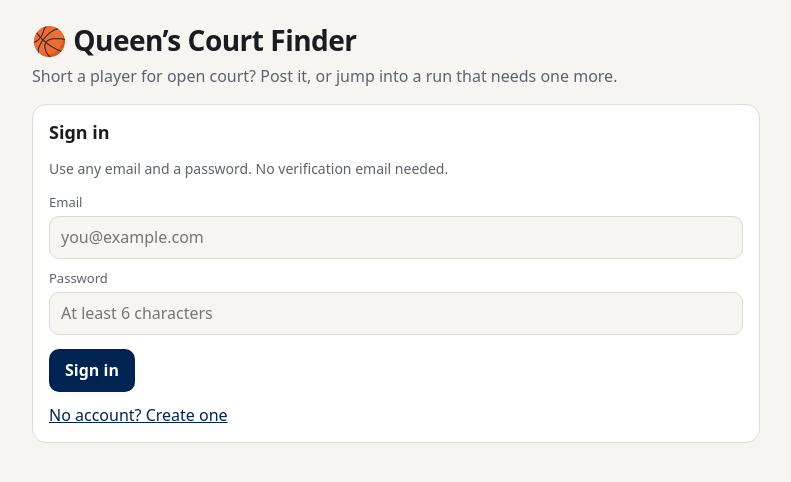
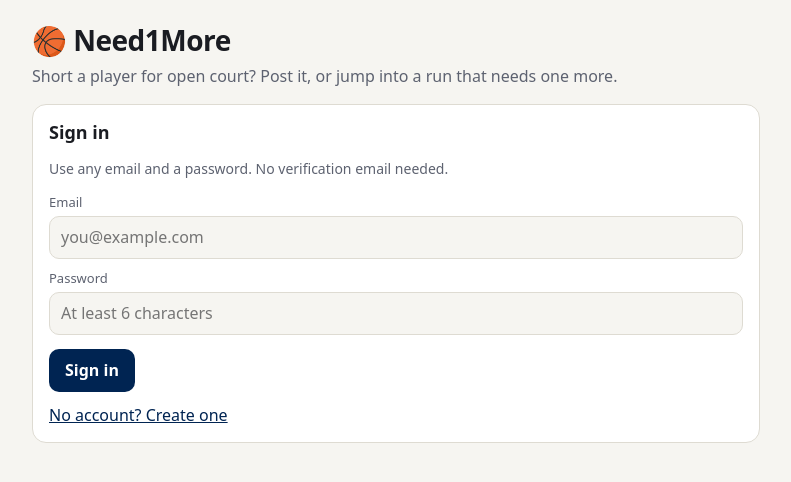
Before and after one commit to Elipahoo/needa4th, a plain HTML site: page index.html in a window 1280 px wide. Shown: the whole page, without its empty margins (244-1035 px from the left). Drawn offline with nearby package versions, Linux system fonts and the light colour scheme.

Commit message:
Update index.html

```diff
--- a/index.html
+++ b/index.html
@@ -3,7 +3,7 @@
 <head>
 <meta charset="utf-8">
 <meta name="viewport" content="width=device-width, initial-scale=1, viewport-fit=cover">
-<title>Queen’s Court Finder</title>
+<title>Need1More</title>
 <script src="https://cdn.jsdelivr.net/npm/@supabase/supabase-js@2.45.4/dist/umd/supabase.min.js"></script>
 <style>
 :root{--bg:#f6f5f1;--card:#fff;--tx:#1a1c22;--mut:#5d6270;--bd:#dedbd2;--acc:#002452;--accon:#fff;--red:#9d1939;--gold:#ebb700;--goldtx:#1a1300;--ok:#1b6b3a;color-scheme:light}
@@ -57,7 +57,7 @@ textarea{min-height:70px;resize:vertical}
 </head>
 <body>
 <div class="wrap">
-<h1>🏀 Queen’s Court Finder</h1>
+<h1>🏀 Need1More</h1>
 <p class="sub">Short a player for open court? Post it, or jump into a run that needs one more.</p>
 <div id="status" class="note" hidden></div>
 
```
